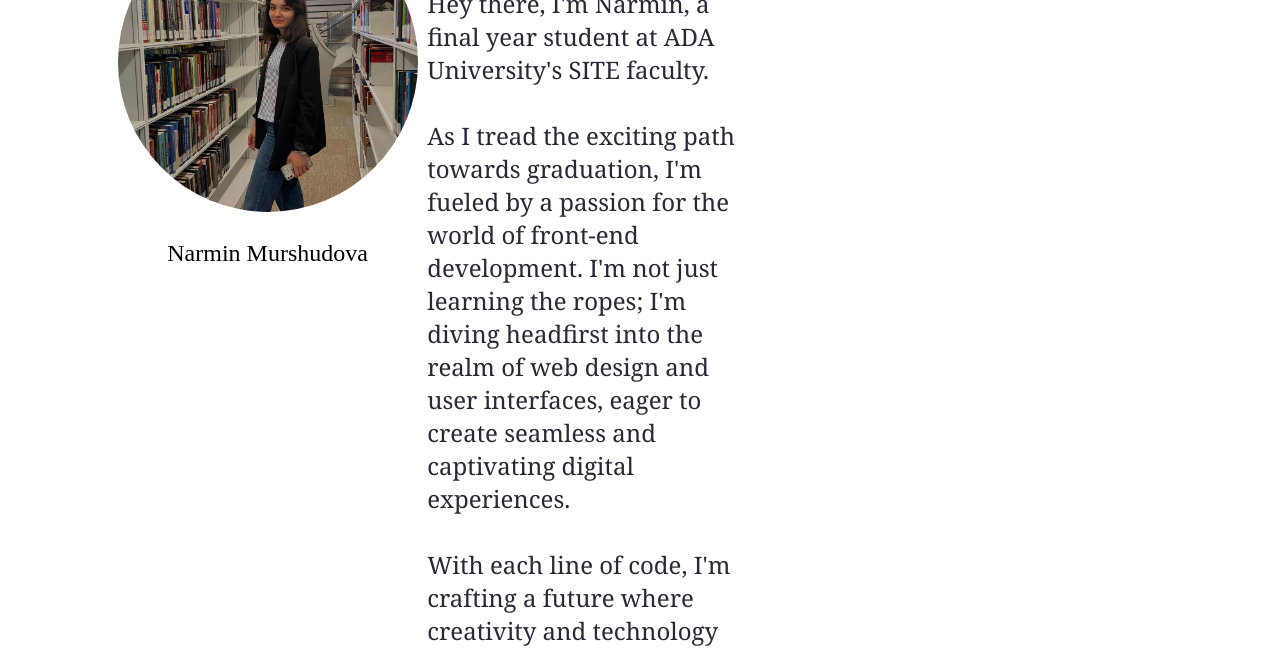
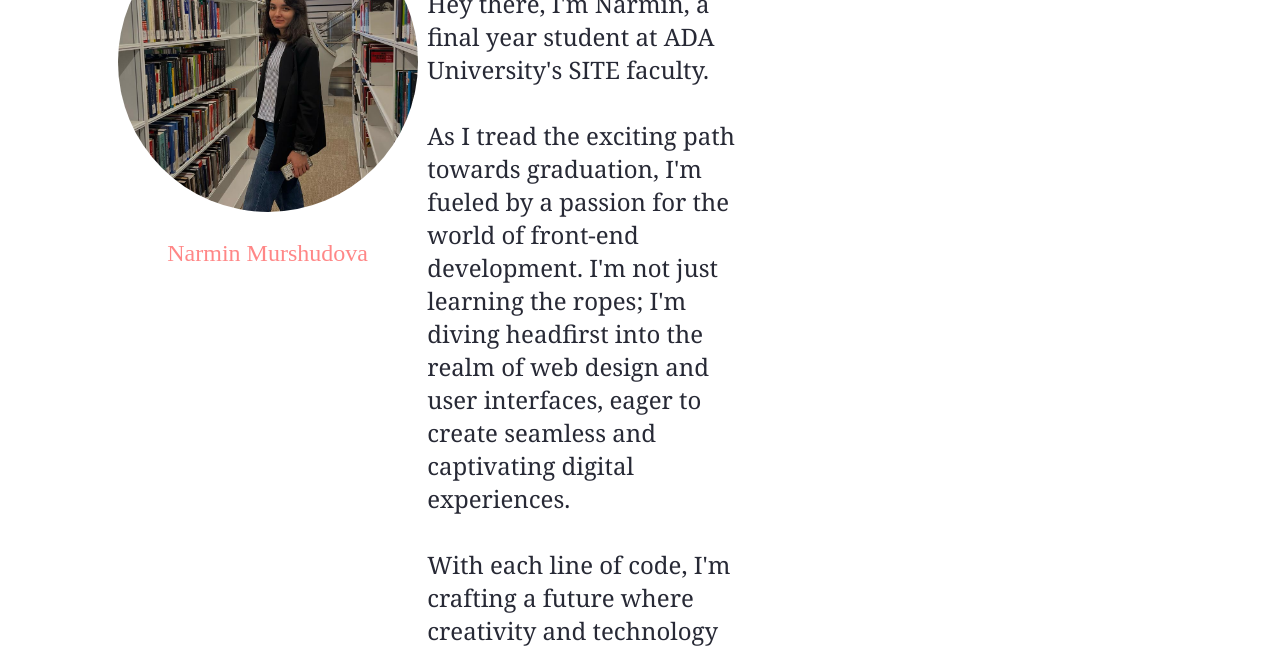
Before and after one commit to NarminM11/Personal-WebPage, a plain HTML site: page public/home.html in a window 1280 px wide. Shown: the part 160-808 px from the top of the page. Drawn offline with Linux system fonts and the light colour scheme.

Commit message:
style change

```diff
--- a/public/home.html
+++ b/public/home.html
@@ -27,7 +27,7 @@
           </div>
 
           <div class="head-left-text">
-            <p style="color: black;">Narmin Murshudova</p>
+            <p style="color: rgb(255, 135, 135);">Narmin Murshudova</p>
           </div>
         </div>
         <div class="right-head">
```
